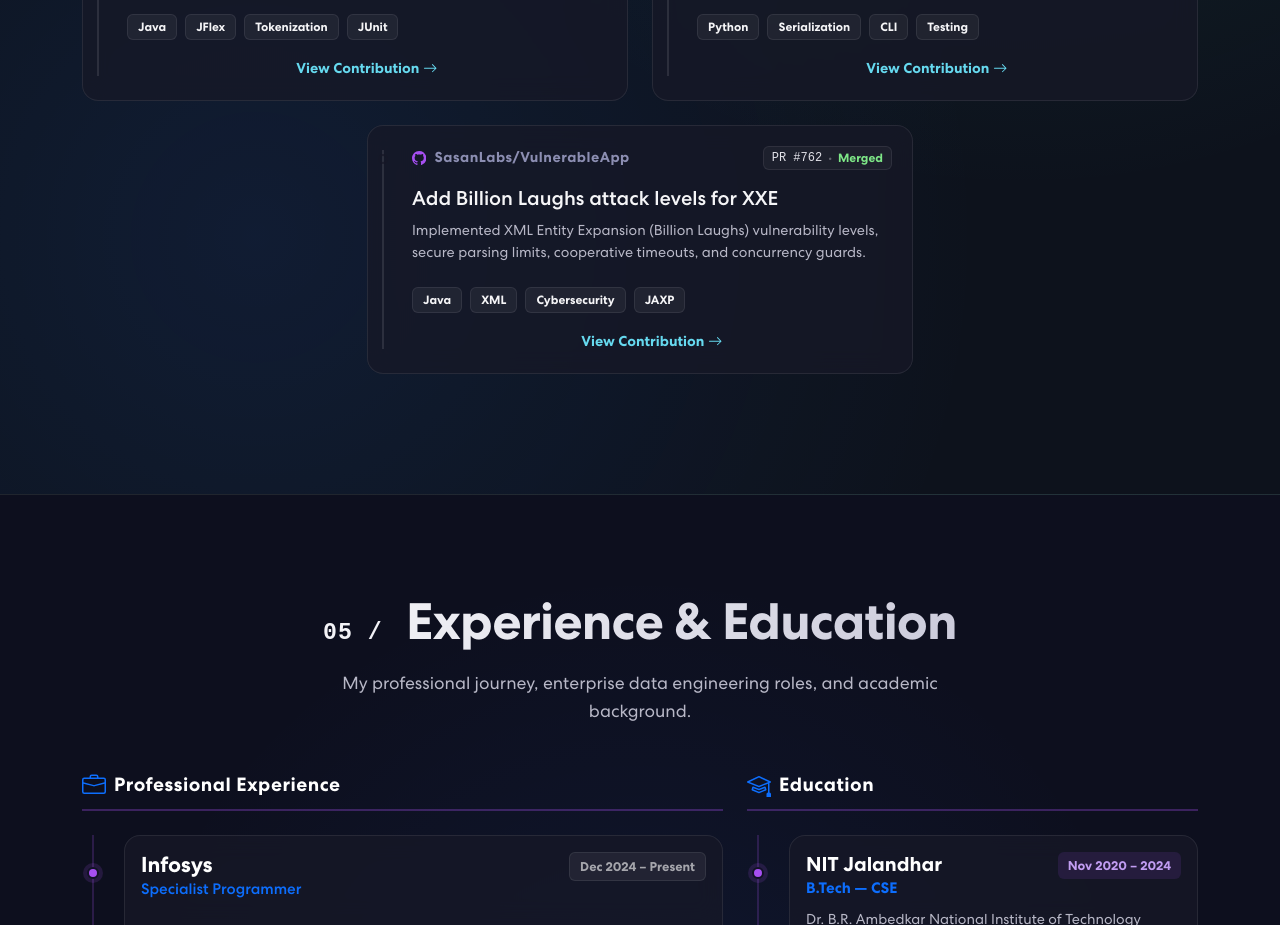
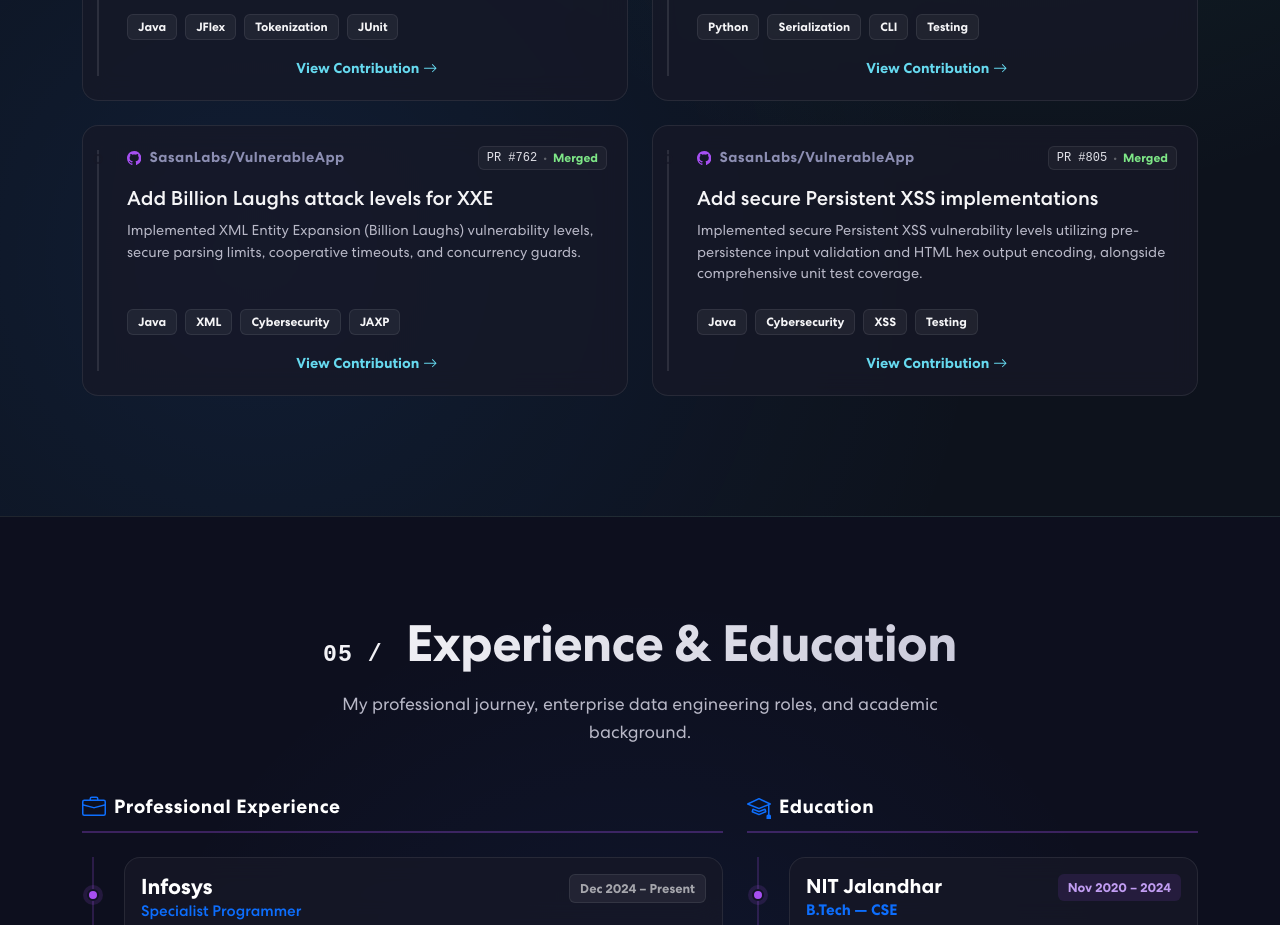
Before and after one commit to VKspyder2003/React-Portfolio, a React (Create React App) app: page / in a window 1280 px wide. Shown: the part 5820-6745 px from the top of the page. Built offline with nearby package versions, Linux system fonts and the light colour scheme; the HTML template or start-up script is replaced by a standard one.

Commit message:
added new contribution

```diff
--- a/src/data/contributions.js
+++ b/src/data/contributions.js
@@ -48,5 +48,15 @@ export const contributionsData = [
         accent: "orange",
         pr: "PR #762",
         status: "Merged"
+    },
+    {
+        repository: "SasanLabs/VulnerableApp",
+        title: "Add secure Persistent XSS implementations",
+        description: "Implemented secure Persistent XSS vulnerability levels utilizing pre-persistence input validation and HTML hex output encoding, alongside comprehensive unit test coverage.",
+        technologies: ["Java", "Cybersecurity", "XSS", "Testing"],
+        url: "https://github.com/SasanLabs/VulnerableApp/pull/805",
+        accent: "orange",
+        pr: "PR #805",
+        status: "Merged"
     }
 ];
```
